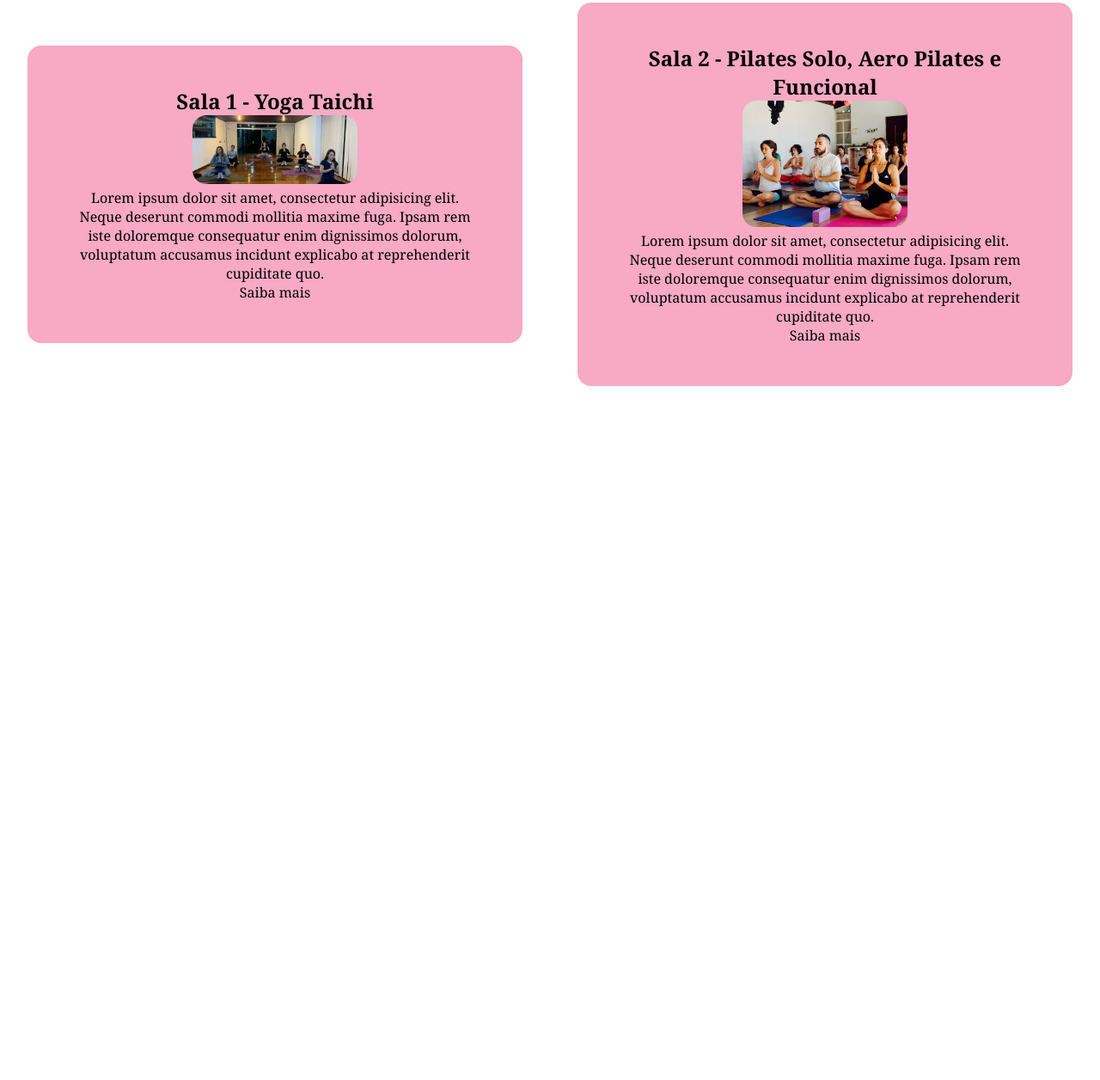
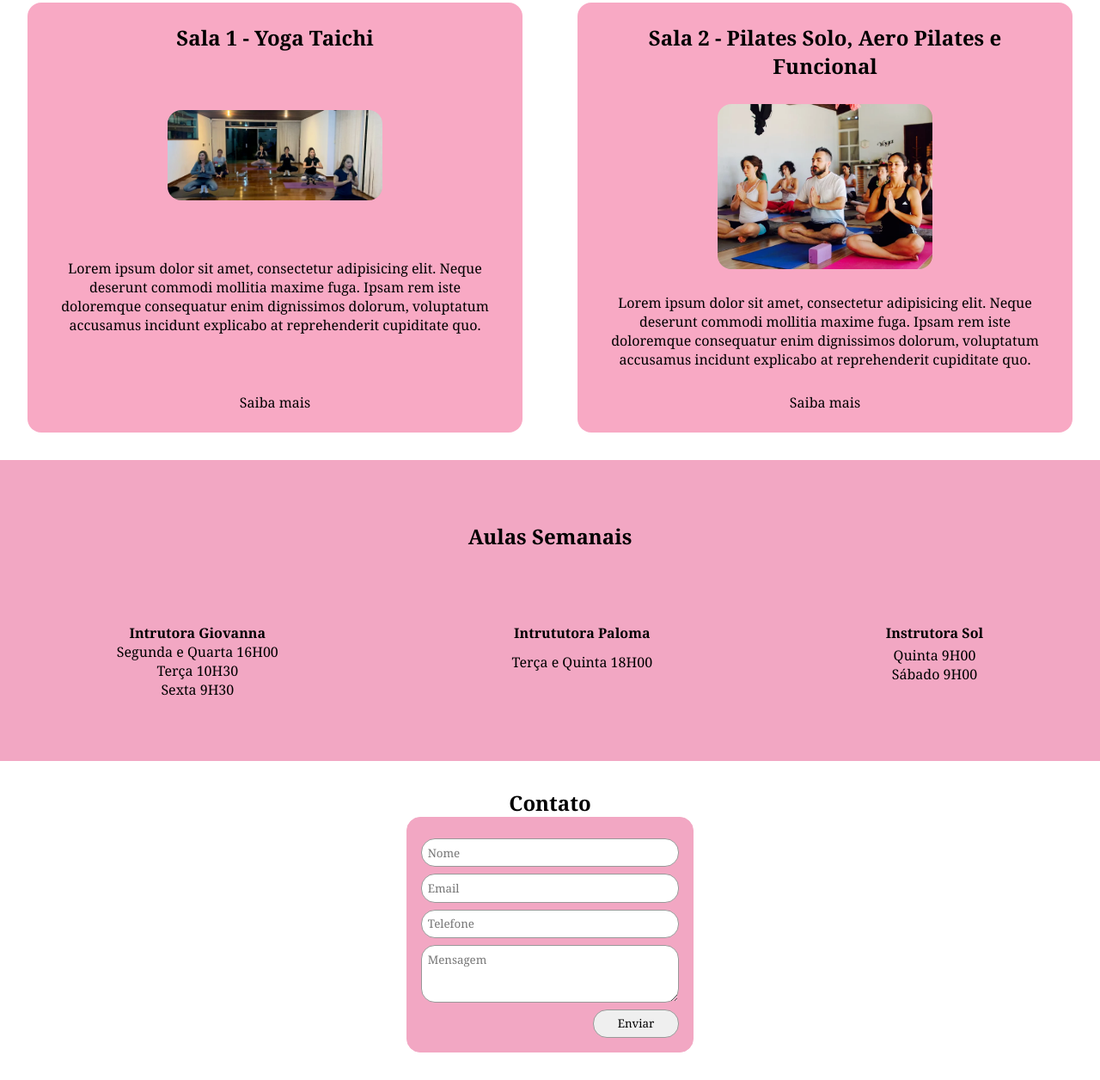
Before and after one commit to pedrocanddz/karuna, a plain HTML site: page index.html in a window 1280 px wide. Shown: the part 1184-2440 px from the top of the page at 86% size. Before the commit the page ends 1665 px from the top, so only its background shows below. Drawn offline with Linux system fonts and the light colour scheme.

Commit message:
forms andamento

```diff
--- a/css/style.css
+++ b/css/style.css
@@ -120,15 +120,83 @@
     align-items: center;
 }
 .sala{
+    display: flex;
+    flex-direction: column;
+    justify-content: space-between;
+    align-items: center;
     border-radius: 1em;
     background-color: #F8A9C4;
-    padding: 3rem;
+    padding: 1.5rem;
     text-align: center;
     margin: 2rem;
-    min-height: 30%;
+    min-height: 500px;
 }
 .sala img{
     border-radius: 1em;
-    max-width: 40%;
+    max-width: 250px;
 }
 /* Salas fim */
+
+/* Aulas Semanais inicio */
+.horarios-semanais{
+    display: flex;
+    flex-direction: column;
+    justify-content: space-evenly;
+    align-items: center;
+    min-height: 350px;
+    background-color: #F2A7C3;
+}
+.tabela-horarios{
+    width: 100%;
+    display: flex;
+    justify-content: space-around;
+    align-items: baseline;
+}
+.horarios{
+    display: flex;
+    flex-direction: column;
+    justify-content: space-evenly;
+    align-items: center;
+    text-align: center;
+    min-height: 5rem;
+}
+/* Aulas Semanais fim */
+/* Formulario inicio */
+
+.formulario{
+    display: flex;
+    flex-direction: column;
+    align-items: center;
+    justify-content: center;
+    padding: 2em;
+}
+
+form div{
+    text-align: center;
+    margin-top: 0.5em;
+}
+form{
+    padding: 1em;
+    border: 1px solid #F2A7C3;
+    background-color: #F2A7C3;
+    border-radius: 1em;
+}
+form input, textarea{
+    box-sizing: border-box;
+    width: 300px;
+    border-radius: 1rem;
+    border: 1px solid #999;
+    padding: 0.5em;
+}
+
+textarea{
+    vertical-align: top;
+    height: 5em;
+    resize: vertical;
+}
+#botao_enviar{
+    width: 100px;
+    margin-right: -15em;
+}
+
+/* Formulario fim */
--- a/index.html
+++ b/index.html
@@ -19,7 +19,7 @@
                 <a href="#salas">Salas</a>
             </li>
             <li class="nav_item">
-                <a href="#sobre">Contato</a>
+                <a href="#contato">Contato</a>
             </li>
         </ul>
     </div>
@@ -41,9 +41,9 @@
             <a class="button-left" onclick="plusDivs(-1)">&#10094;</a>
             <a class="button-rigth" onclick="plusDivs(+1)">&#10095;</a>
         </div>
-        <p>O PRIMEIRO COWORKING PARA PROFESSORES DA ÁREA DA SAÚDE E BEM ESTAR DE SOROCABA.</p>
+        <p>O primeiro Coworking para professores da área da saúde e bem estar de Sorocaba.</p>
     </section>
-    <section class="texto_slides">
+    <section class="texto_slides" id="sobre">
         <div class="novo_karuna">
             <div>
                 <h2>Novo Karuna</h2>
@@ -72,7 +72,7 @@
             <img src="/img/aulas_semanais1.webp" alt="">
         </div>
     </section>
-    <section class="salas">
+    <section class="salas" id="salas">
         <div class="sala">
             <h2><strong>Sala 1 - Yoga Taichi</strong></h2>
             <img src="/img/sala_1.png" alt="">
@@ -87,39 +87,72 @@
         </div>
     </section>
 
-    <!-- <section class="exposicao_beneficios">
+    <section class="horarios-semanais">
+        <div>
+            <div>
+                <h2>Aulas Semanais</h2>
+            </div>
+        </div>
+        <div class="tabela-horarios">
+            <div class="horarios">
+                <div>
+                   <strong> Intrutora Giovanna </strong>
+                </div>
+                <div>
+                    <p>Segunda e Quarta 16H00</p>
+                    <p>Terça 10H30</p>
+                    <p>Sexta 9H30</p>
+                </div>
+            </div>
+            <div class="horarios">
+                <div>
+                    <strong> Intrututora Paloma </strong>
+                 </div>
+                <div>
+                    <p>Terça e Quinta 18H00</p>
 
+                </div>
+            </div>
+            <div class="horarios">
+                <div>
+                    <strong> Instrutora Sol </strong>
+                 </div>
+                <div>
+                    <p>Quinta 9H00</p>
+                    <p>Sábado 9H00</p>
+                </div>
+            </div>
+       </div>
     </section>
-
-    <section class="sala_1">
+    <section class="formulario" id="contato">
         <div>
-            <h2><strong>Sala 1 - Yoga Taichi</strong></h2>
-            <p>Lorem ipsum dolor sit amet, consectetur adipisicing elit. Neque deserunt commodi mollitia maxime fuga. Ipsam rem iste doloremque consequatur enim dignissimos dolorum, voluptatum accusamus incidunt explicabo at reprehenderit cupiditate quo.</p>
-            <div>Saiba mais</div>
+            <h2>Contato</h2>
         </div>
-        <img src="/img/sala_1.png" alt="">
-    </section>
-    <section class="sala_2">
-        <div>
-            <h2><strong>Sala 2 - Pilates Solo, Aero Pilates e Funcional</strong></h2>
-            <p>Lorem ipsum dolor sit amet, consectetur adipisicing elit. Neque deserunt commodi mollitia maxime fuga. Ipsam rem iste doloremque consequatur enim dignissimos dolorum, voluptatum accusamus incidunt explicabo at reprehenderit cupiditate quo.</p>
-            <div>Saiba mais</div>
+        <div class="formulario_container">
+            <form action="">
+                <div class="form_item">
+                    <!-- <label for="nome">Nome</label> -->
+                    <input type="text" name="nome" id="nome" placeholder="Nome">
+                </div>
+                <div class="form_item">
+                    <!-- <label for="email">Email</label> -->
+                    <input type="email" name="email" id="email" placeholder="Email">
+                </div>
+                <div class="form_item">
+                    <!-- <label for="telefone">Telefone</label> -->
+                    <input type="text" name="telefone" id="telefone" placeholder="Telefone">
+                </div>
+                <div class="form_item">
+                    <!-- <label for="mensagem">Mensagem</label> -->
+                    <textarea name="mensagem" id="mensagem"  cols="30" rows="10" placeholder="Mensagem"></textarea>
+                </div>
+                <div class="form_item">
+                    <input type="submit" id="botao_enviar" value="Enviar">
+                </div>
+            </form>
         </div>
     </section>
-    <section class="horarios">
-        <div>
-            <h2><strong>Aulas Semanais</strong></h2>
-            <p>INSTRUTORA GIOVANNA</p>
-            <P>SEGUNDA E QUARTA 16H00</p>
-            <p>TERÇA 10H30</p>
-            <p>SEXTA 9H30</p>
-        </div>
-        <img src="/img/aulas_semanais1.webp" alt="">
-        <img src="/img/aulas_semanais2.png" alt="">
-
-    </section>
-
-    <footer>
+    <!-- <footer>
         <div class="row">
             <div class="col-md-12">
                 <h2>Contact</h2>
```
